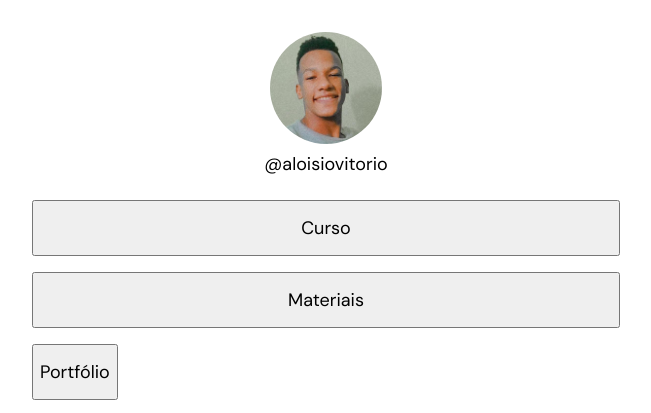
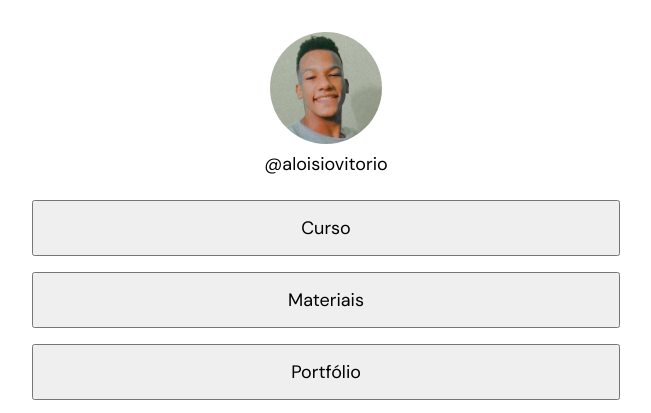
Before and after one commit to Aloisio12/Link-Tree, a plain HTML site: page index.html in a window 1280 px wide. Shown: the top 413 px of the page, without its empty margins (314-965 px from the left). Drawn offline with Linux system fonts and the light colour scheme.

Commit message:
Update style.css

```diff
--- a/style.css
+++ b/style.css
@@ -38,6 +38,13 @@ button {
     cursor: pointer;
 }
 
+.buttons {
+    display: flex;
+    width: 100%;
+    justify-content: center;
+    align-items: center;
+}
+
 #socialLinks{
     display: flex;
     justify-content: center;
```
